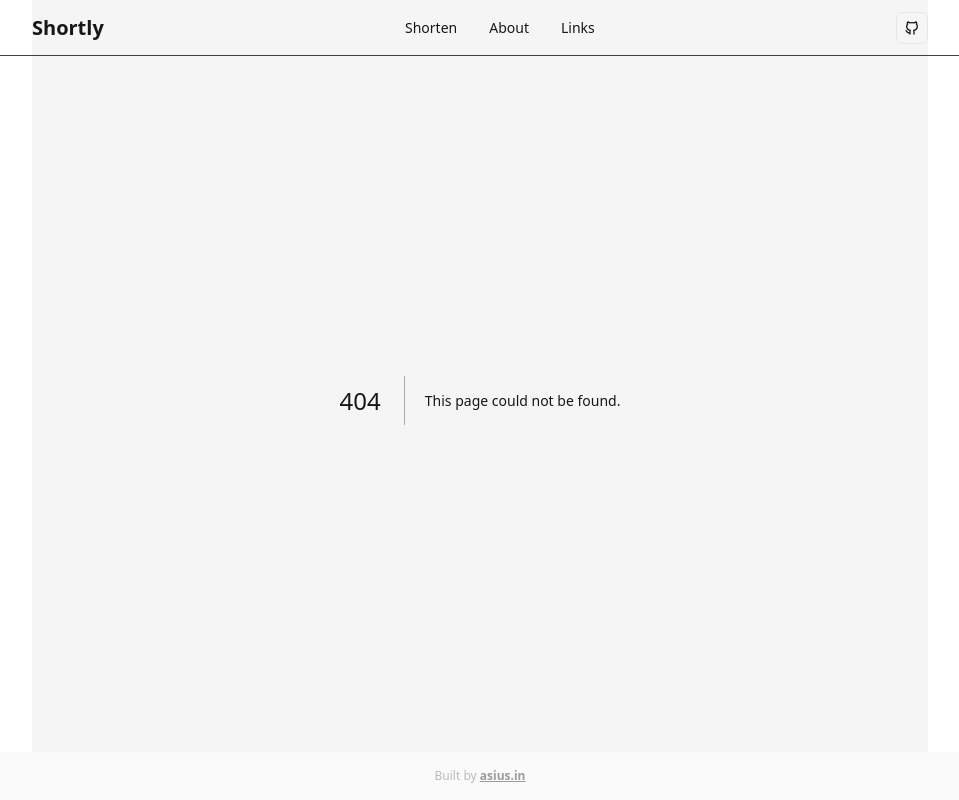
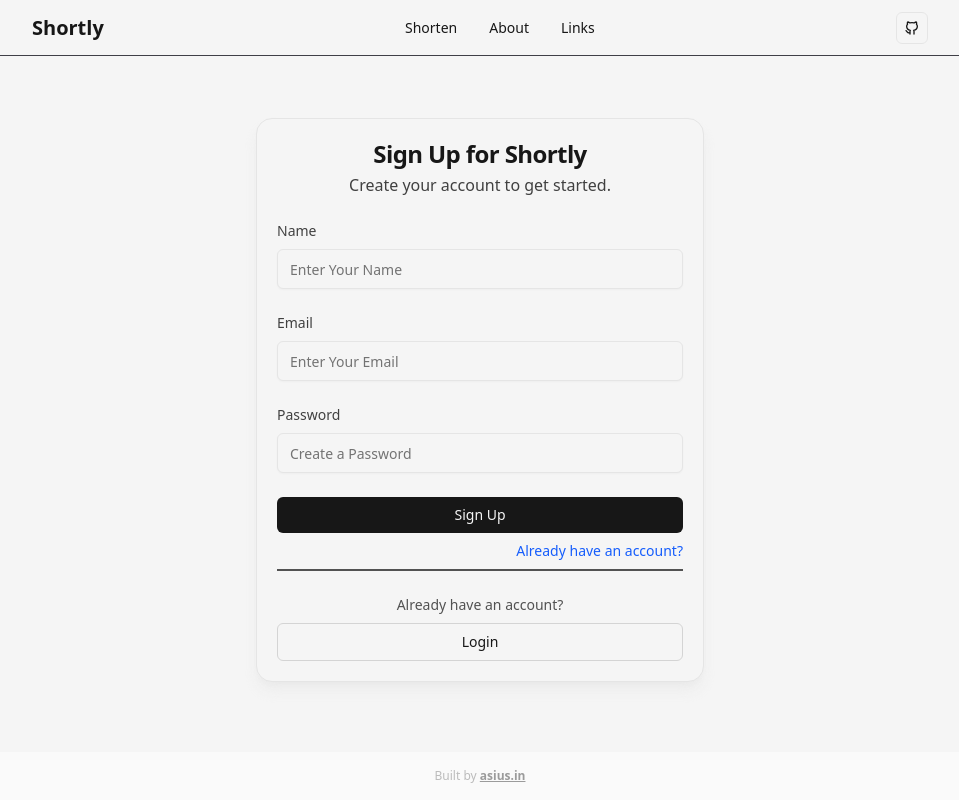
Before and after one commit to asius09/shortly, a Next.js app: page /signup in a window 1280 px wide. Before the commit this address had no page. Shown: the whole page, without its empty margins (160-1119 px from the left). Built offline with nearby package versions, Linux system fonts and the light colour scheme.

Commit message:
page: added login & signup pages

```diff
--- /dev/null
+++ b/src/app/(auth)/login/page.tsx
@@ -0,0 +1,9 @@
+import { LoginForm } from "@/components/LoginForm";
+
+export default function LoginPage() {
+  return (
+    <div className="w-full h-full flex justify-center items-center">
+      <LoginForm />
+    </div>
+  );
+}
--- /dev/null
+++ b/src/app/(auth)/signup/page.tsx
@@ -0,0 +1,9 @@
+import { SignupForm } from "@/components/SignupForm";
+
+export default function SignupPage() {
+  return (
+    <div className="flex h-full w-full items-center justify-center">
+      <SignupForm />
+    </div>
+  );
+}
--- /dev/null
+++ b/src/components/LoginForm.tsx
@@ -0,0 +1,59 @@
+import Link from "next/link";
+import { Button } from "./ui/Button";
+import { Card, CardDescription, CardTitle } from "./ui/Card";
+import { Input } from "./ui/Input";
+
+export const LoginForm = () => {
+  return (
+    <Card>
+      <CardTitle>Login to Shortly</CardTitle>
+      <CardDescription>Please enter your credentials.</CardDescription>
+      <form
+        action="
+        "
+        className="w-full"
+      >
+        <div className="w-full">
+          <Input
+            label="Email"
+            placeholder="Enter Your Email"
+            type="email"
+            name="email"
+            autoComplete="email"
+            required
+          />
+          <Input
+            label="Password"
+            placeholder="Enter Your Password"
+            type="password"
+            name="password"
+            autoComplete="current-password"
+            required
+          />
+          <Button className="w-full" type="submit">
+            Login
+          </Button>
+          <div className="mt-2 flex justify-end">
+            <Link
+              href="/forgot-password"
+              className="text-sm text-blue-600 hover:underline dark:text-blue-400"
+            >
+              Forgot password?
+            </Link>
+          </div>
+        </div>
+      </form>
+      <div className="my-2 w-full border-[0.25px] border-neutral-600" />
+      <div className="mt-4 flex w-full flex-col items-center justify-center gap-2 text-sm">
+        <span className="text-neutral-600 dark:text-neutral-300">
+          Don't have an account?
+        </span>
+        <Link href="/signup" className="w-full">
+          <Button variant="outline" type="button" className="w-full">
+            Sign Up
+          </Button>
+        </Link>
+      </div>
+    </Card>
+  );
+};
--- /dev/null
+++ b/src/components/SignupForm.tsx
@@ -0,0 +1,63 @@
+import Link from "next/link";
+import { Button } from "./ui/Button";
+import { Card, CardDescription, CardTitle } from "./ui/Card";
+import { Input } from "./ui/Input";
+
+export const SignupForm = () => {
+  return (
+    <Card>
+      <CardTitle>Sign Up for Shortly</CardTitle>
+      <CardDescription>Create your account to get started.</CardDescription>
+      <form className="w-full">
+        <div className="w-full">
+          <Input
+            label="Name"
+            placeholder="Enter Your Name"
+            type="text"
+            name="name"
+            autoComplete="name"
+            required
+          />
+          <Input
+            label="Email"
+            placeholder="Enter Your Email"
+            type="email"
+            name="email"
+            autoComplete="email"
+            required
+          />
+          <Input
+            label="Password"
+            placeholder="Create a Password"
+            type="password"
+            name="password"
+            autoComplete="new-password"
+            required
+          />
+          <Button className="w-full" type="submit">
+            Sign Up
+          </Button>
+          <div className="mt-2 flex justify-end">
+            <Link
+              href="/login"
+              className="text-sm text-blue-600 hover:underline dark:text-blue-400"
+            >
+              Already have an account?
+            </Link>
+          </div>
+        </div>
+      </form>
+      <div className="my-2 w-full border-[0.25px] border-neutral-600" />
+      <div className="mt-4 flex w-full flex-col items-center justify-center gap-2 text-sm">
+        <span className="text-neutral-600 dark:text-neutral-300">
+          Already have an account?
+        </span>
+        <Link href="/login" className="w-full">
+          <Button variant="outline" type="button" className="w-full">
+            Login
+          </Button>
+        </Link>
+      </div>
+    </Card>
+  );
+};
--- a/src/components/ui/Dialog.tsx
+++ b/src/components/ui/Dialog.tsx
@@ -1,17 +1,17 @@
 "use client";
 import React, { createContext, useContext, useState, ReactNode } from "react";
-import { Card } from "./Card";
+import { Card, CardDescription, CardTitle } from "./Card";
 
 interface DialogContextType {
   open: (options?: {
     title?: string;
-    subTitle?: string;
+    description?: string;
     content?: ReactNode;
   }) => void;
   close: () => void;
   isOpen: boolean;
   title?: string;
-  subTitle?: string;
+  description?: string;
   content?: ReactNode;
 }
 
@@ -32,16 +32,16 @@
 export const DialogProvider = ({ children }: DialogProviderProps) => {
   const [isOpen, setIsOpen] = useState(false);
   const [title, setTitle] = useState<string | undefined>(undefined);
-  const [subTitle, setSubTitle] = useState<string | undefined>(undefined);
+  const [description, setDescription] = useState<string | undefined>(undefined);
   const [content, setContent] = useState<ReactNode>(null);
 
   const open = (options?: {
     title?: string;
-    subTitle?: string;
+    description?: string;
     content?: ReactNode;
   }) => {
     setTitle(options?.title);
-    setSubTitle(options?.subTitle);
+    setDescription(options?.description);
     setContent(options?.content ?? null);
     setIsOpen(true);
   };
@@ -49,13 +49,13 @@
   const close = () => {
     setIsOpen(false);
     setTitle(undefined);
-    setSubTitle(undefined);
+    setDescription(undefined);
     setContent(null);
   };
 
   return (
     <DialogContext.Provider
-      value={{ open, close, isOpen, title, subTitle, content }}
+      value={{ open, close, isOpen, title, description, content }}
     >
       {children}
       {isOpen && (
@@ -64,7 +64,9 @@
           onClick={close}
         >
           <div onClick={(e) => e.stopPropagation()}>
-            <Card title={title ?? ""} subTitle={subTitle ?? ""}>
+            <Card>
+              <CardTitle>{title}</CardTitle>
+              <CardDescription>{description}</CardDescription>
               {content}
             </Card>
           </div>
@@ -78,13 +80,15 @@
 interface DialogProps {
   children: React.ReactNode;
   title: string;
-  subTitle: string;
+  description: string;
 }
 
-export const Dialog = ({ children, title, subTitle }: DialogProps) => {
+export const Dialog = ({ children, title, description }: DialogProps) => {
   return (
     <div className="bg-background/20 fixed inset-0 z-50 flex h-full w-full items-center justify-center backdrop-blur-[4px]">
-      <Card title={title} subTitle={subTitle}>
+      <Card>
+        <CardTitle>{title}</CardTitle>
+        <CardDescription>{description}</CardDescription>
         {children}
       </Card>
     </div>
```
